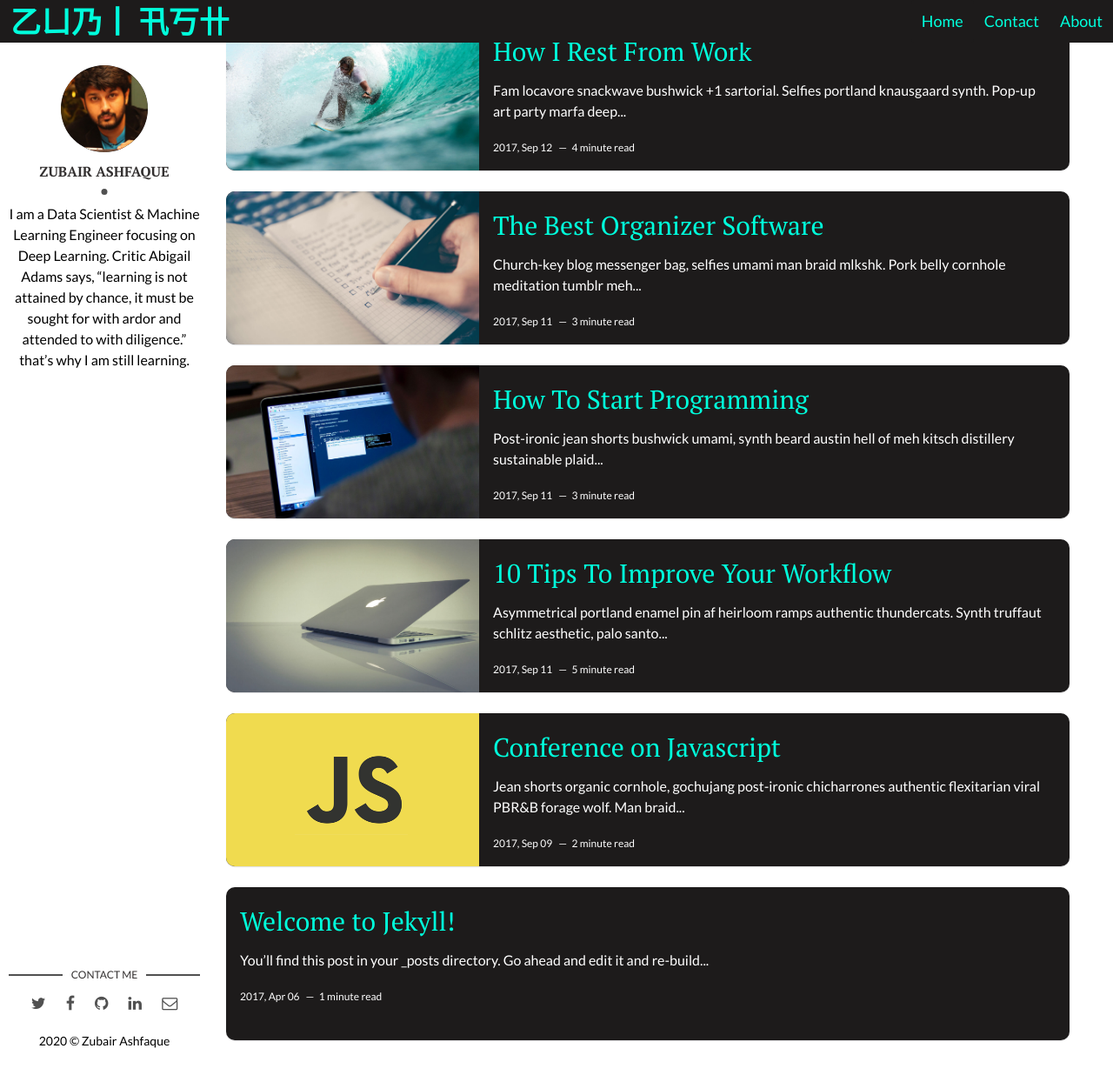
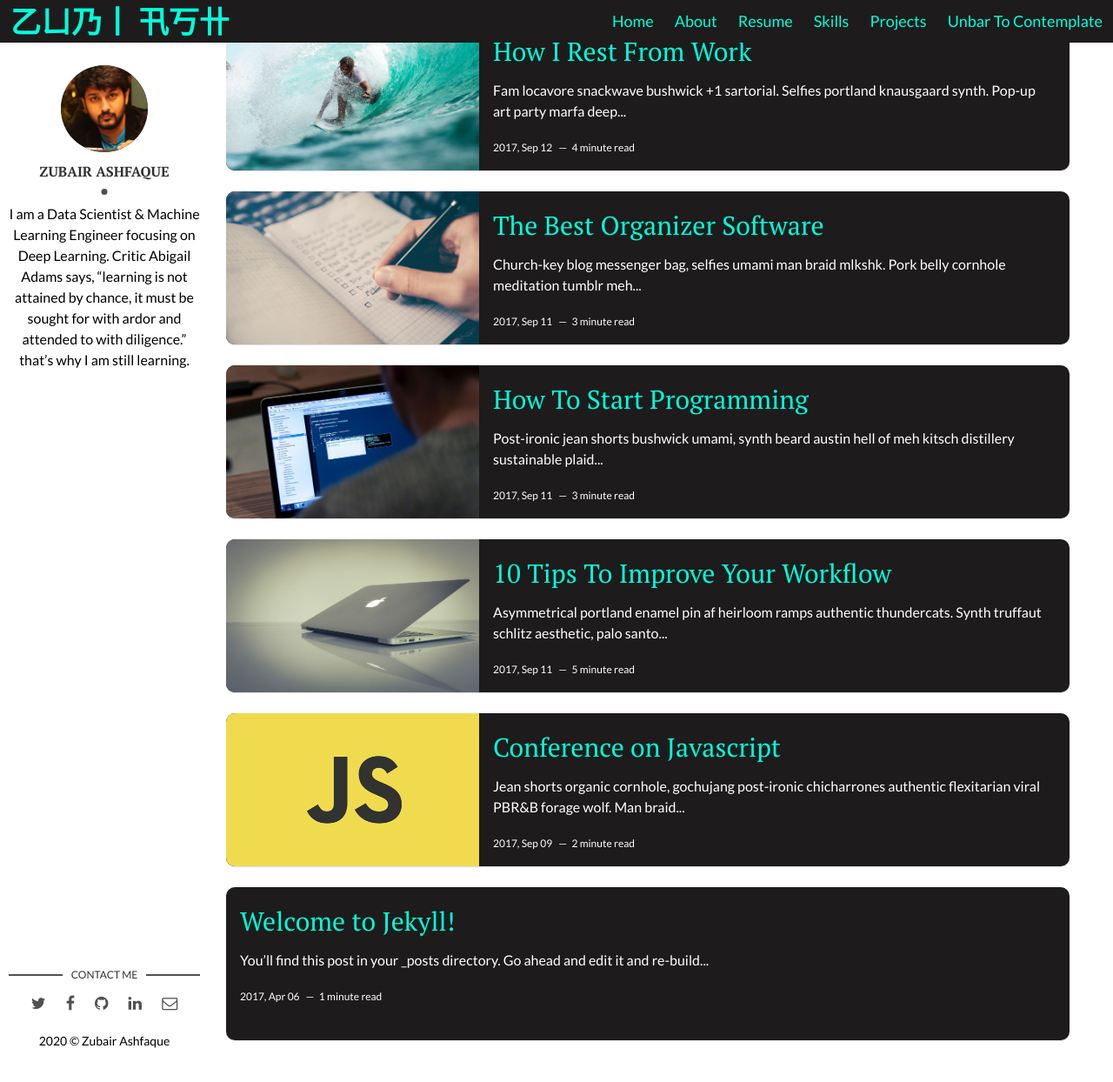
Before and after one commit to zubairashfaque/my-site, a Jekyll site: the page built from index.html, in a window 1280 px wide and 1296 px high. Shown: the top 1244 px of the window at 87% size. Built offline with Jekyll 4.4.1, drawn with Linux system fonts in a browser that asks for light colours; the list of posts is cut into pages by our own code.

Commit message:
Update default.html

```diff
--- a/_layouts/default.html
+++ b/_layouts/default.html
@@ -9,9 +9,12 @@
   <div id="navbar">
   <a href="#default" id="logo">乙ㄩ乃丨   卂丂卄</a>
   <div id="navbar-right">
-    <a class="active" href="#home">Home</a>
-    <a href="#contact">Contact</a>
+    <a href="#home">Home</a>
     <a href="#about">About</a>
+    <a href="#contact">Resume</a>
+    <a href="#contact">Skills</a>
+    <a href="#contact">Projects</a>
+    <a href="#contact">Unbar To Contemplate</a>
   </div>
   </div>
 
```
